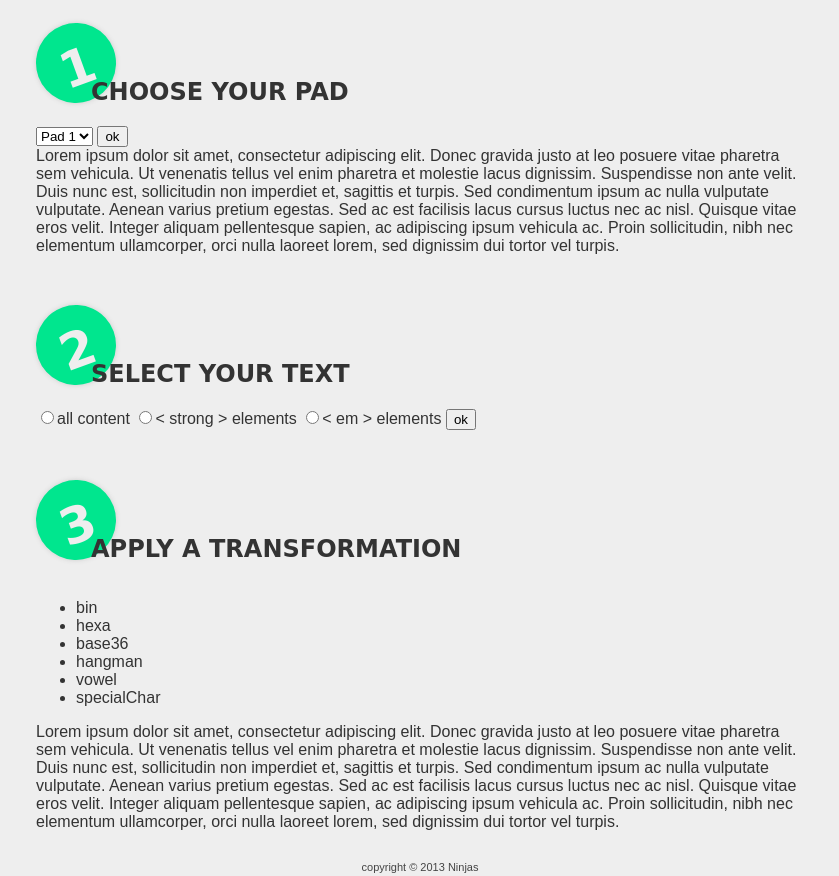
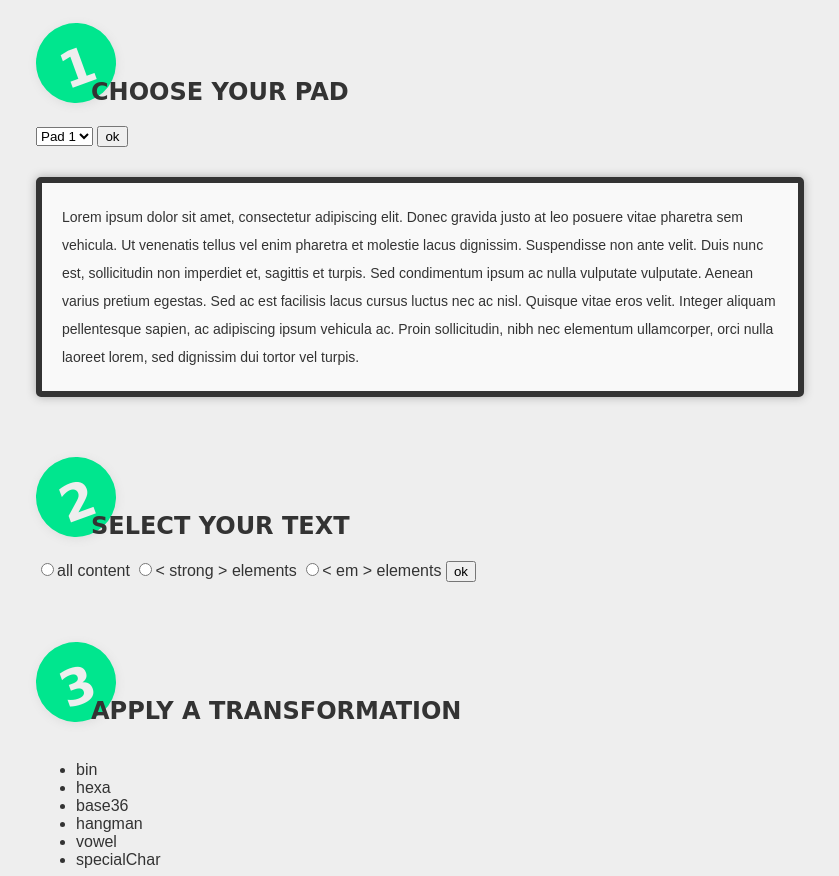
Before and after one commit to mdarse/ninja-api, a plain HTML site: page index.html in a window 1280 px wide. Shown: the part 197-1073 px from the top of the page, without its empty margins (220-1059 px from the left). Drawn offline with Linux system fonts and the light colour scheme; a web font is replaced by a local one.

Commit message:
[inte] blocks of text style

```diff
--- a/index.html
+++ b/index.html
@@ -27,7 +27,7 @@
 				</form>
 				<!-- on récupère le text du pad avec /texts/<id> -->
 				<div>
-					Lorem ipsum dolor sit amet, consectetur adipiscing elit. Donec gravida justo at leo posuere vitae pharetra sem vehicula. Ut venenatis tellus vel enim pharetra et molestie lacus dignissim. Suspendisse non ante velit. Duis nunc est, sollicitudin non imperdiet et, sagittis et turpis. Sed condimentum ipsum ac nulla vulputate vulputate. Aenean varius pretium egestas. Sed ac est facilisis lacus cursus luctus nec ac nisl. Quisque vitae eros velit. Integer aliquam pellentesque sapien, ac adipiscing ipsum vehicula ac. Proin sollicitudin, nibh nec elementum ullamcorper, orci nulla laoreet lorem, sed dignissim dui tortor vel turpis.
+					<p>Lorem ipsum dolor sit amet, consectetur adipiscing elit. Donec gravida justo at leo posuere vitae pharetra sem vehicula. Ut venenatis tellus vel enim pharetra et molestie lacus dignissim. Suspendisse non ante velit. Duis nunc est, sollicitudin non imperdiet et, sagittis et turpis. Sed condimentum ipsum ac nulla vulputate vulputate. Aenean varius pretium egestas. Sed ac est facilisis lacus cursus luctus nec ac nisl. Quisque vitae eros velit. Integer aliquam pellentesque sapien, ac adipiscing ipsum vehicula ac. Proin sollicitudin, nibh nec elementum ullamcorper, orci nulla laoreet lorem, sed dignissim dui tortor vel turpis.</p>
 				</div>
 			</section>
 
@@ -55,8 +55,11 @@
 					<li>specialChar</li>
 				</ul>
 				<!-- /texts/<id>/get/<type> OU texte entier du pad + /texts/<id>/transform/<type> -->
+			</section>
+
+			<section id="result">
 				<div>
-					Lorem ipsum dolor sit amet, consectetur adipiscing elit. Donec gravida justo at leo posuere vitae pharetra sem vehicula. Ut venenatis tellus vel enim pharetra et molestie lacus dignissim. Suspendisse non ante velit. Duis nunc est, sollicitudin non imperdiet et, sagittis et turpis. Sed condimentum ipsum ac nulla vulputate vulputate. Aenean varius pretium egestas. Sed ac est facilisis lacus cursus luctus nec ac nisl. Quisque vitae eros velit. Integer aliquam pellentesque sapien, ac adipiscing ipsum vehicula ac. Proin sollicitudin, nibh nec elementum ullamcorper, orci nulla laoreet lorem, sed dignissim dui tortor vel turpis.
+					<p>Lorem ipsum dolor sit amet, consectetur adipiscing elit. Donec gravida justo at leo posuere vitae pharetra sem vehicula. Ut venenatis tellus vel enim pharetra et molestie lacus dignissim. Suspendisse non ante velit. Duis nunc est, sollicitudin non imperdiet et, sagittis et turpis. Sed condimentum ipsum ac nulla vulputate vulputate. Aenean varius pretium egestas. Sed ac est facilisis lacus cursus luctus nec ac nisl. Quisque vitae eros velit. Integer aliquam pellentesque sapien, ac adipiscing ipsum vehicula ac. Proin sollicitudin, nibh nec elementum ullamcorper, orci nulla laoreet lorem, sed dignissim dui tortor vel turpis.</p>
 				</div>
 			</section>
 		</article>
--- a/style.css
+++ b/style.css
@@ -6,6 +6,9 @@ body {
 	background: #eee;
 	color: #333;
 	font-family: Arial, sans-serif;
+}
+
+html, body, p {
 	margin: 0;
 	padding: 0;
 }
@@ -20,6 +23,11 @@ h1 {
 	font-size: 80px;
 }
 h2 {
+}
+
+p {
+	font-size: 14px;
+	line-height: 28px;
 }
 
 /*
@@ -40,7 +48,12 @@ article {
 }
 
 section {
-	margin: 30px 0;
+	margin: 40px 0;
+}
+
+#result {
+	//border-top: 5px solid #00e68e;
+	//margin-top: 60px;
 }
 
 h2 {
@@ -53,7 +66,7 @@ h2 {
 	background: #00e68e;
 	border-radius: 100px;
 	color: #eee;
-	box-shadow: 0 0 5px 0px #ccc;
+	box-shadow: 0 2px 10px 0px #ddd;
 	font-family: 'Vibur', cursive;
 	font-size: 50px;
 	font-weight: bold;
@@ -66,6 +79,20 @@ h2 {
 	-webkit-transform: rotate(-20deg);
 	width: 80px;
 	z-index: -1;
+}
+
+div {
+	background: #f9f9f9;
+	border: solid 6px;
+	border-radius: 5px;
+	box-shadow: 0 0px 10px 0px #aaa;
+	margin: 30px 0;
+	padding: 20px;
+}
+
+#result div {
+	border: solid 10px #00e68e;
+	margin: 80px 0;
 }
 
 /*
```
